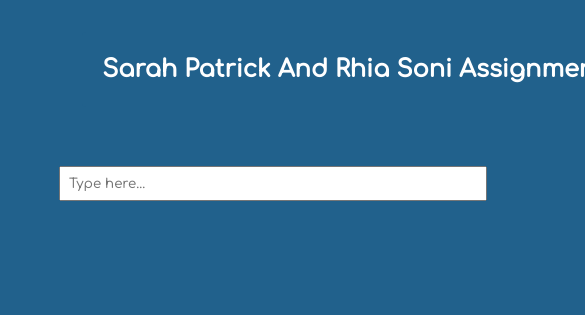
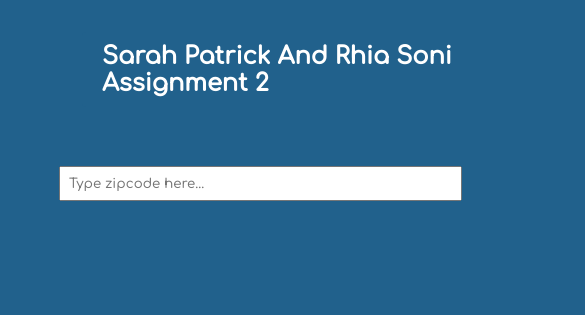
Before and after one commit to sep890/INST377-asst2, a website: page public/index.html in a window 390 px wide. Shown: the top 315 px of the page, 585 px wide, since content can reach past the window. Drawn offline with nearby package versions, Linux system fonts and the light colour scheme; no server answers.

Commit message:
Screen display
Another test for mobile device

```diff
--- a/public/index.html
+++ b/public/index.html
@@ -18,7 +18,7 @@
             <h1>Sarah Patrick and Rhia Soni Assignment 2</h1>
         </div>
         <form>
-          <input type="text" class="textinput" placeholder="Type here..."><br><br>
+          <input type="text" class="textinput" placeholder="Type zipcode here..."><br><br>
           <ul class="suggestions">
             <li>
             </li>
--- a/public/styles.css
+++ b/public/styles.css
@@ -11,17 +11,19 @@ body {
     min-height: 100%;
   }
 
-  @media screen and (min-width: 1600px){
-    .container.flex-outer{
-      width:1570px;
+  @media screen and (max-width: 1600px){
+    .wrapper{
+      width: 1570px;
     }
   }
 
   @media screen and (max-width: 700px){
-    .container.flex-outer{
-      width:680px;
+    .wrapper{
+      width:670px;
     }
   }
+
+
 
   .address {
     font-style: italic;
@@ -103,7 +105,6 @@ body {
   }
 
   .flex-outer {
-    width: 960px;
     padding: 0 16px;
     margin:0 auto;
   }
```
